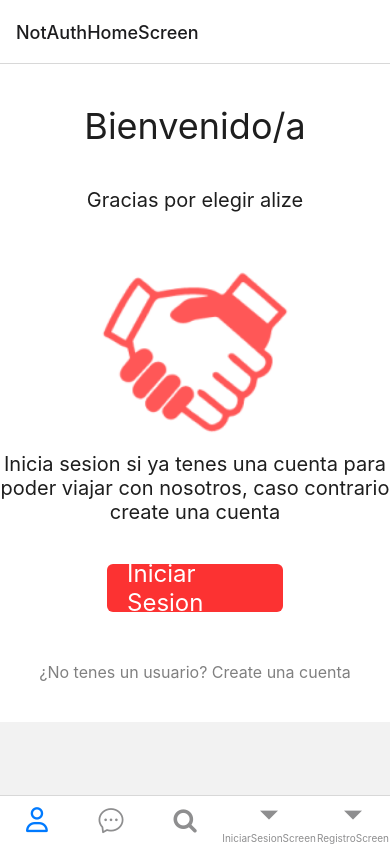
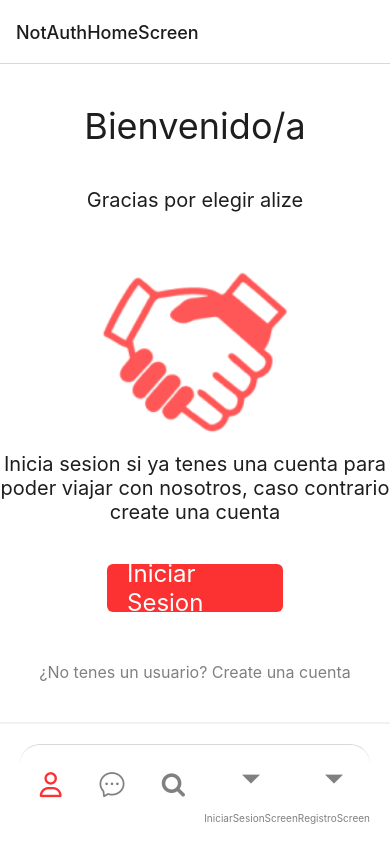
Before and after one commit to Alize-Viajes-y-Turismo/Alize-app, a React Native app: screen / in a window 390 px wide. Built offline with nearby package versions, Linux system fonts and the light colour scheme.

Commit message:
pasando el objeto screenOptions como propiedad a los TabNavigatos

```diff
--- a/navigation/navigators/AppTabNavigator.js
+++ b/navigation/navigators/AppTabNavigator.js
@@ -1,5 +1,5 @@
 import { createBottomTabNavigator } from '@react-navigation/bottom-tabs';
-import tabNavigatorOptions from './screenOptions';
+import screenOptions from './screenOptions';
 import tabScreenOptions from './tabScreenOptions';
 
 //screens
@@ -13,7 +13,7 @@ const Tab = createBottomTabNavigator();
 function AppTabNAvigator() {
 
     return (
-        <Tab.Navigator screenOptions={tabNavigatorOptions.screenOptions} initialRouteName='HomeScreen'>
+        <Tab.Navigator screenOptions={screenOptions} initialRouteName='HomeScreen'>
             <Tab.Screen
                 name="HomeScreen"
                 component={HomeScreen}
--- a/navigation/navigators/AuthTabNavigatior.js
+++ b/navigation/navigators/AuthTabNavigatior.js
@@ -1,6 +1,6 @@
 import { createBottomTabNavigator } from '@react-navigation/bottom-tabs';
 import options from './tabScreenOptions';
-import tabNavigatorOptions from './screenOptions';
+import screenOptions from './screenOptions';
 
 
 //screens
@@ -16,7 +16,7 @@ const Tab = createBottomTabNavigator();
 function AuthTabNavigator() {
 
     return (
-        <Tab.Navigator screenOptions={tabNavigatorOptions.screenOptions} initialRouteName='NotAuthHomeScreen'>
+        <Tab.Navigator screenOptions = {screenOptions} initialRouteName='NotAuthHomeScreen'>
             <Tab.Screen
                 name = "NotAuthHomeScreen"
                 component = {NotAuthHomeScreen}
```
